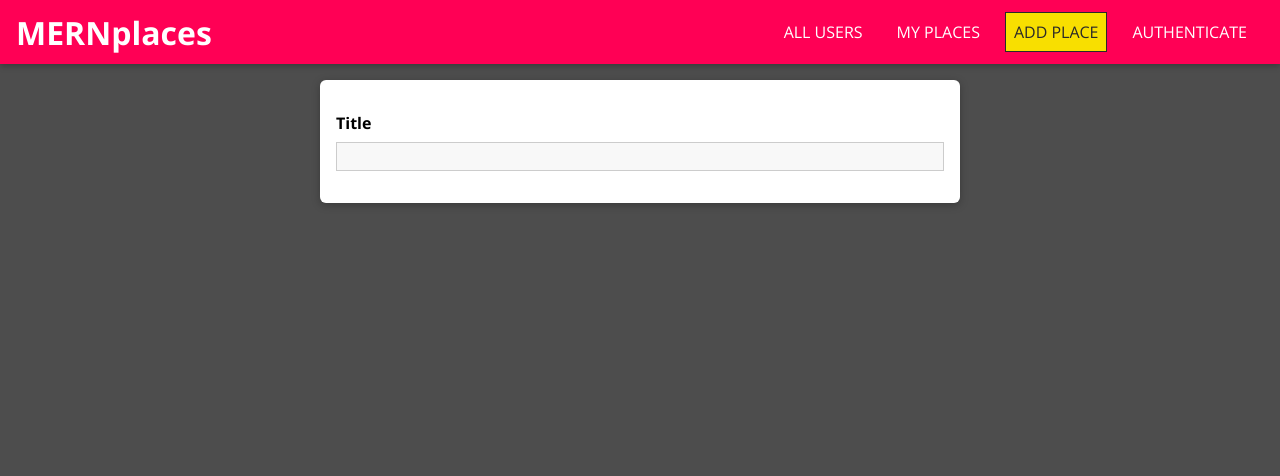
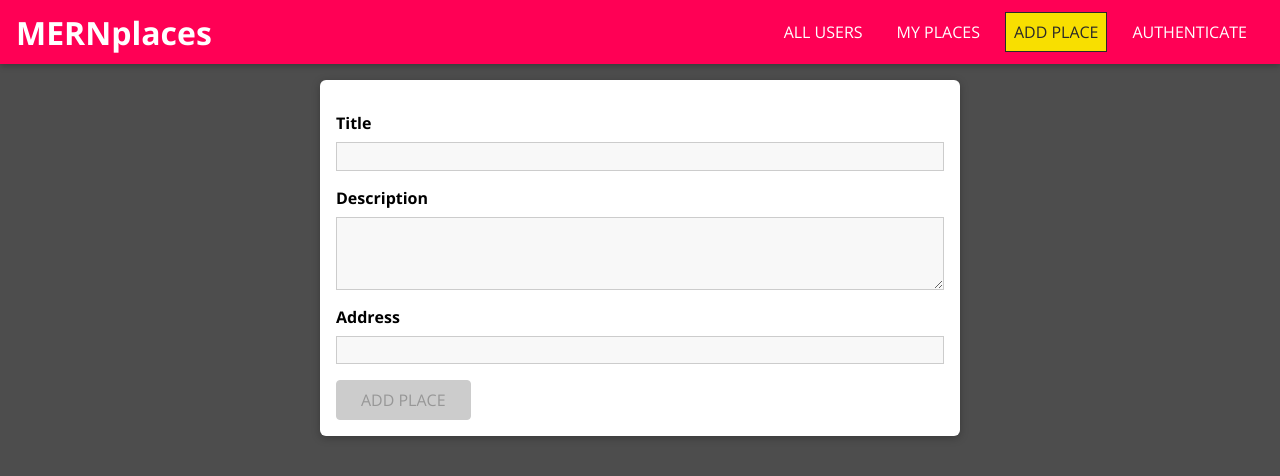
Before and after one commit to sandroarobeli/mern-places-app, a React (Create React App) app in the folder frontend/: page /places/new in a window 1280 px wide. Shown: the top 476 px of the page. Built offline with nearby package versions, Linux system fonts and the light colour scheme.

Commit message:
finished frontend part of add place component

```diff
--- a/frontend/public/index.html
+++ b/frontend/public/index.html
@@ -2,16 +2,12 @@
 <html lang="en">
   <head>
     <meta charset="utf-8" />
-    <link rel="icon" href="%PUBLIC_URL%/favicon.ico" />
     <meta name="viewport" content="width=device-width, initial-scale=1" />
     <meta name="theme-color" content="#000000" />
     <meta
       name="description"
       content="Web site created using create-react-app"
     />
-    <link rel="apple-touch-icon" href="%PUBLIC_URL%/logo192.png" />
-    <link rel="manifest" href="%PUBLIC_URL%/manifest.json" />
-
     <title>MERN Places App</title>
   </head>
   <body>
--- a/frontend/src/places/pages/NewPlace.jsx
+++ b/frontend/src/places/pages/NewPlace.jsx
@@ -1,21 +1,91 @@
 // Third party components
-import React from 'react'
+import React, { useCallback, useReducer } from 'react'
 
 // Custom components
 import Input from '../../shared/components/FormElements/Input'
-import { VALIDATOR_REQUIRE } from '../../shared/util/validators'
+import Button from '../../shared/components/FormElements/Button'
+import { VALIDATOR_REQUIRE, VALIDATOR_MINLENGTH } from '../../shared/util/validators'
 import './NewPlace.css'
 
+
+const formReducer = (state, action) => {
+    switch(action.type) {
+        case 'INPUT_CHANGE':
+        let formIsValid = true
+        for (const inputId in state.inputs) {
+            if (inputId === action.inputId) {
+                formIsValid = formIsValid && action.isValid
+            } else {
+                formIsValid = formIsValid && state.inputs[inputId].isValid
+            }
+        }
+        return {
+            ...state,
+            inputs: {
+                ...state.inputs,
+                [action.inputId]: { value: action.value, isValid: action.isValid }
+            },
+            isValid: formIsValid
+        }
+        default:
+            return state
+    }
+}
+
 const NewPlace = () => {
+    const [formState, dispatch] = useReducer(formReducer, {
+        inputs: {
+            title: {
+                value: '',
+                isValid: false
+            },
+            description: {
+                value: '',
+                isValid: false
+            }
+        },
+        isValid: false
+    })
+
+    // Wrapping a function with useCallback hook 'conserves' the function and avoids infinite loops
+    const inputHandler = useCallback((id, value, isValid) => {
+        dispatch({ type: 'INPUT_CHANGE', value: value, isValid: isValid, inputId: id })
+    }, [])
+
+    const placeSubmitHandler = event => {
+        event.preventDefault()
+        // Sends the payload to server...
+        console.log(formState.inputs) // test
+    }
+
     return (
-        <form className='place-form'>
+        <form className='place-form' onSubmit={placeSubmitHandler}>
             <Input
+                id='title'
                 type='text'
                 label='Title'
                 element='input'
                 validators={[VALIDATOR_REQUIRE()]}
-                errorText='Please enter a valid title'
+                errorText='Please enter a valid title.'
+                onInput={inputHandler}
             />
+            <Input
+                id='description'
+                label='Description'
+                element='textarea'
+                validators={[VALIDATOR_MINLENGTH(5)]}
+                errorText='Please enter a valid description. (At least 5 characters).'
+                onInput={inputHandler}
+            />
+            <Input
+                id='address'
+                label='Address'
+                element='input'
+                validators={[VALIDATOR_REQUIRE()]}
+                errorText='Please enter a valid address.'
+                onInput={inputHandler}
+            />
+            <Button type='submit' disabled={!formState.isValid}>ADD PLACE</Button>
         </form>
     )
 }
--- a/frontend/src/shared/components/FormElements/Input.jsx
+++ b/frontend/src/shared/components/FormElements/Input.jsx
@@ -1,5 +1,5 @@
 // Third party components
-import React, { useReducer } from 'react'
+import React, { useReducer, useEffect } from 'react'
 
 // Custom components
 import { validate } from '../../util/validators'
@@ -28,6 +28,16 @@
 const Input = props => {
     // useReducer is preferred when dealing with more complex/INTERCONNECTED state
     const [inputState, dispatch] = useReducer(inputReducer, { value: "", isTouched: false, isValid: false })
+
+    // destructuring relevant pieces, so useEffect only fires when ONLY these change
+    const { id, onInput} = props
+    const { value, isValid } = inputState
+
+    // Side effect module
+    useEffect(() => {
+        onInput(id, value, isValid)
+    }, [id, onInput, value, isValid])
+
 
     const  changeHandler = event => {
         dispatch({
```
Also changed, not shown: frontend/public/manifest.json (deleted), frontend/public/robots.txt (deleted), 1 other file (tests, documents, lock files or other folders).
